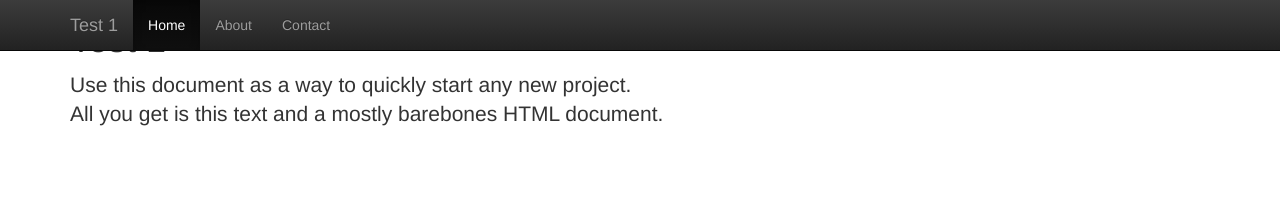
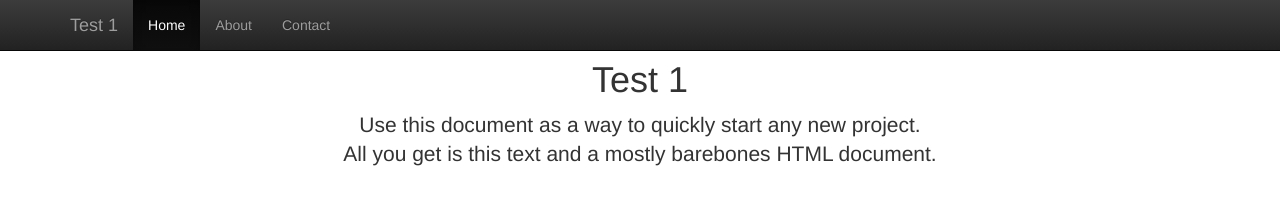
Before and after one commit to jrilheu/Test1, a plain HTML site: page index.html in a window 1280 px wide. Drawn offline with nearby package versions, Linux system fonts and the light colour scheme.

Commit message:
Fixing the Text View

```diff
--- a/index.html
+++ b/index.html
@@ -1,5 +1,6 @@
 <!DOCTYPE html>
-<html lang="en"><head>
+<html lang="en">
+<head>
     <meta charset="utf-8">
     <meta http-equiv="X-UA-Compatible" content="IE=edge">
     <meta name="viewport" content="width=device-width, initial-scale=1">
@@ -19,7 +20,13 @@
       <script src="https://oss.maxcdn.com/html5shiv/3.7.2/html5shiv.min.js"></script>
       <script src="https://oss.maxcdn.com/respond/1.4.2/respond.min.js"></script>
     <![endif]-->
-  </head>
+    <style>
+    .starter-template {
+  padding: 40px 15px;
+  text-align: center;
+}
+    </style>
+</head>
   <body>
     <div class="navbar navbar-inverse navbar-fixed-top" role="navigation">
       <div class="container">
```
